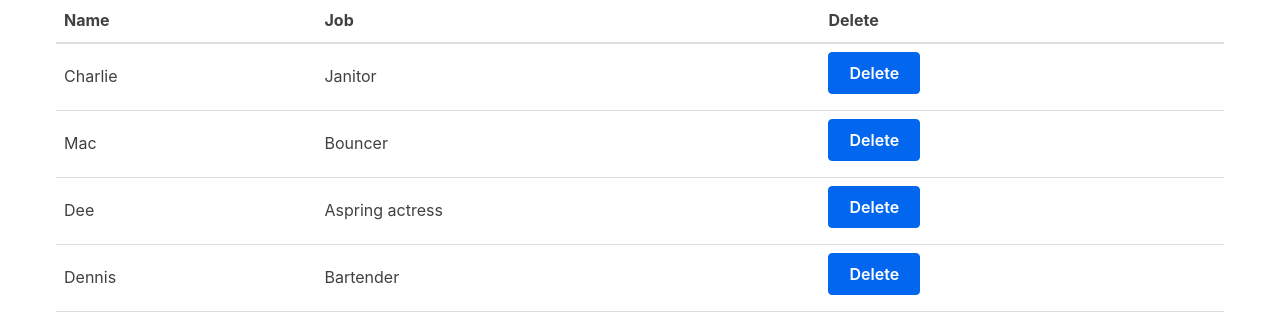
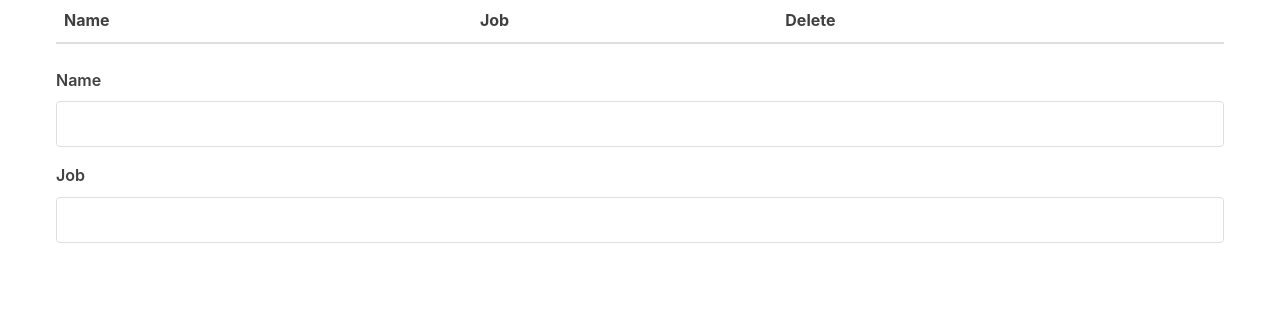
Before and after one commit to RishanBaweja/csc307-lab1, a React (Vite) app in the folder react-frontend/: page / in a window 1280 px wide. Shown: the top 334 px of the page. Built offline with nearby package versions, Linux system fonts and the light colour scheme.

Commit message:
Inputs added

```diff
--- /dev/null
+++ b/react-frontend/src/Form.jsx
@@ -0,0 +1,38 @@
+import React, { useState } from "react";
+
+function Form() {
+    const [person, setPerson] = useState({
+        name: "",
+        job: ""
+    });
+
+    function handleChange(event) {
+        const { name, value } = event.target;
+        if (name === "job") setPerson({ name: person["name"], job: value });
+        else setPerson({ name: value, job: person["job"] });
+    }
+
+    return (
+        <form>
+            <label htmlFor="name">Name</label>
+            <input
+            type="text"
+            name="name"
+            id="name"
+            value={person.name}
+            onChange={handleChange}
+            />
+            <label htmlFor="job">Job</label>
+            <input
+            type="text"
+            name="job"
+            id="job"
+            value={person.job}
+            onChange={handleChange}
+            />
+        </form>
+    );
+}
+
+
+export default Form;
--- a/react-frontend/src/MyApp.jsx
+++ b/react-frontend/src/MyApp.jsx
@@ -1,28 +1,12 @@
 // src/MyApp.jsx
 import React from "react";
 import Table from "./Table";
+import Form from "./Form"
 import { useState } from "react";
 
 
 function MyApp() {
-    const [characters, setCharacters] = useState([
-        {
-            name: "Charlie",
-            job: "Janitor"
-        },
-        {
-            name: "Mac",
-            job: "Bouncer"
-        },
-        {
-            name: "Dee",
-            job: "Aspring actress"
-        },
-        {
-            name: "Dennis",
-            job: "Bartender"
-        }
-    ]);
+    const [characters, setCharacters] = useState([]);
 
     function removeOneCharacter(index) {
         const updated = characters.filter((character, i) => {
@@ -32,15 +16,14 @@
     }
 
   return (
-    <div className="container">
-
-      <Table characterData={characters}
-        removeCharacter={removeOneCharacter}
-      />
-
-
-    </div>
-  );
+  <div className="container">
+    <Table
+      characterData={characters}
+      removeCharacter={removeOneCharacter}
+    />
+    <Form />
+  </div>
+);
 }
 
 export default MyApp;
```
